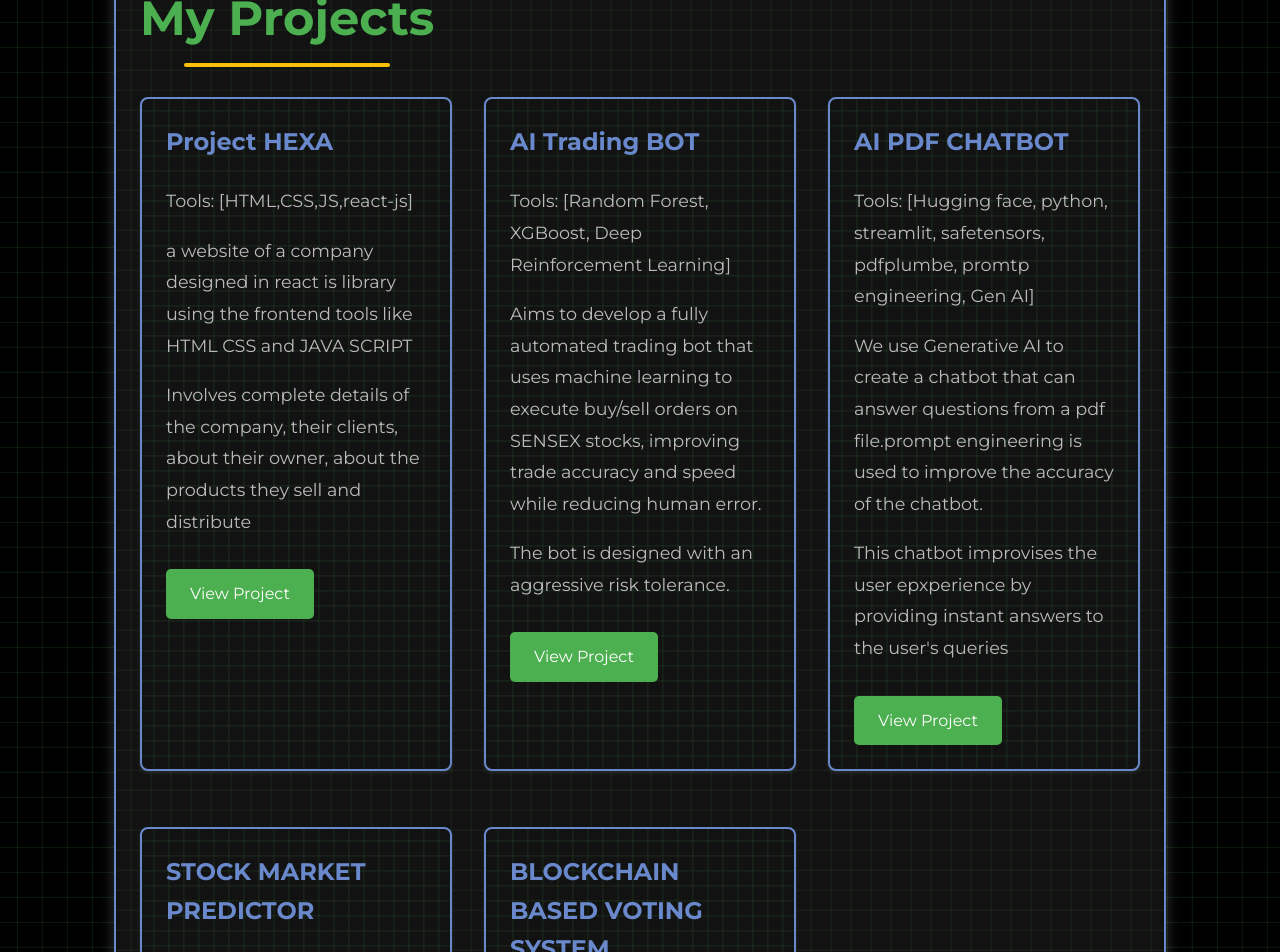
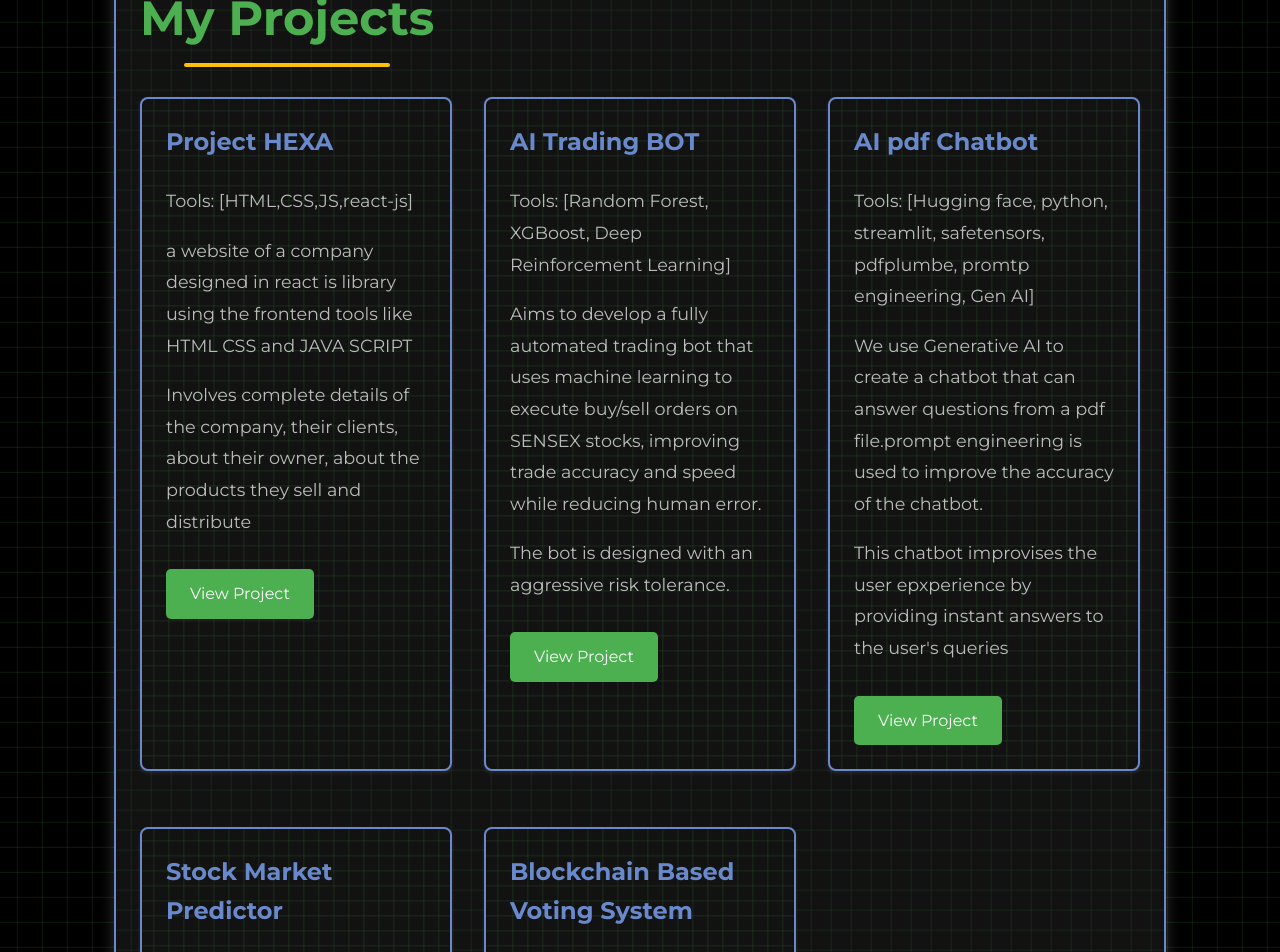
Before and after one commit to maanasvarma2003/portfolio-website, a React (Vite) app: page /projects in a window 1280 px wide. Shown: the part 220-1172 px from the top of the page. Built offline with nearby package versions, Linux system fonts and the light colour scheme.

Commit message:
Update Projects.tsx

```diff
--- a/src/components/Projects.tsx
+++ b/src/components/Projects.tsx
@@ -22,21 +22,21 @@ function Projects() {
           <a href="https://github.com/maanasvarma2003/AI-Trading-Bot" target="_blank" rel="noopener noreferrer">View Project</a>
         </div>
         <div className="project-item">
-          <h3>AI PDF CHATBOT </h3>
+          <h3>AI pdf Chatbot </h3>
           <p>Tools: [Hugging face, python, streamlit, safetensors, pdfplumbe, promtp engineering, Gen AI]</p>
           <p>We use Generative AI to create a chatbot that can answer questions from a pdf file.prompt engineering is used to improve the accuracy of the chatbot.</p>
           <p>This chatbot improvises the user epxperience by providing instant answers to the user's queries</p>
           <a href="https://github.com/maanasvarma2003/AI-pdf-chatbot" target="_blank" rel="noopener noreferrer">View Project</a>
         </div>
         <div className="project-item">
-          <h3>STOCK MARKET PREDICTOR</h3>
+          <h3>Stock Market Predictor</h3>
           <p>Tools: [python, streamlit, pandas, numpy, matplotlib, scikit-learn, yfinance]</p>
           <p>This project provides an end-to-end pipeline for stock market prediction using both tree-based (XGBoost) and deep learning (LSTM) models</p>
           <p>It includes data download, feature engineering with technical indicators, walk-forward evaluation, and a simple backtester.</p>
           <a href="https://github.com/maanasvarma2003/stock-market-prediction" target="_blank" rel="noopener noreferrer">View Project</a>
         </div>
         <div className="project-item">
-          <h3>BLOCKCHAIN BASED VOTING SYSTEM</h3>
+          <h3>Blockchain Based Voting System</h3>
           <p>Tools: [blockchain, python, solidity, web3, javascript]</p>
           <p>This project developed a Blockchain-Based Voting System to address issues of security, transparency, and trust in traditional elections. It leverages Ethereum smart contracts (written in Solidity with Truffle) for tamper-proof vote recording and election management, running on a local Ganache network.
           </p>
```
